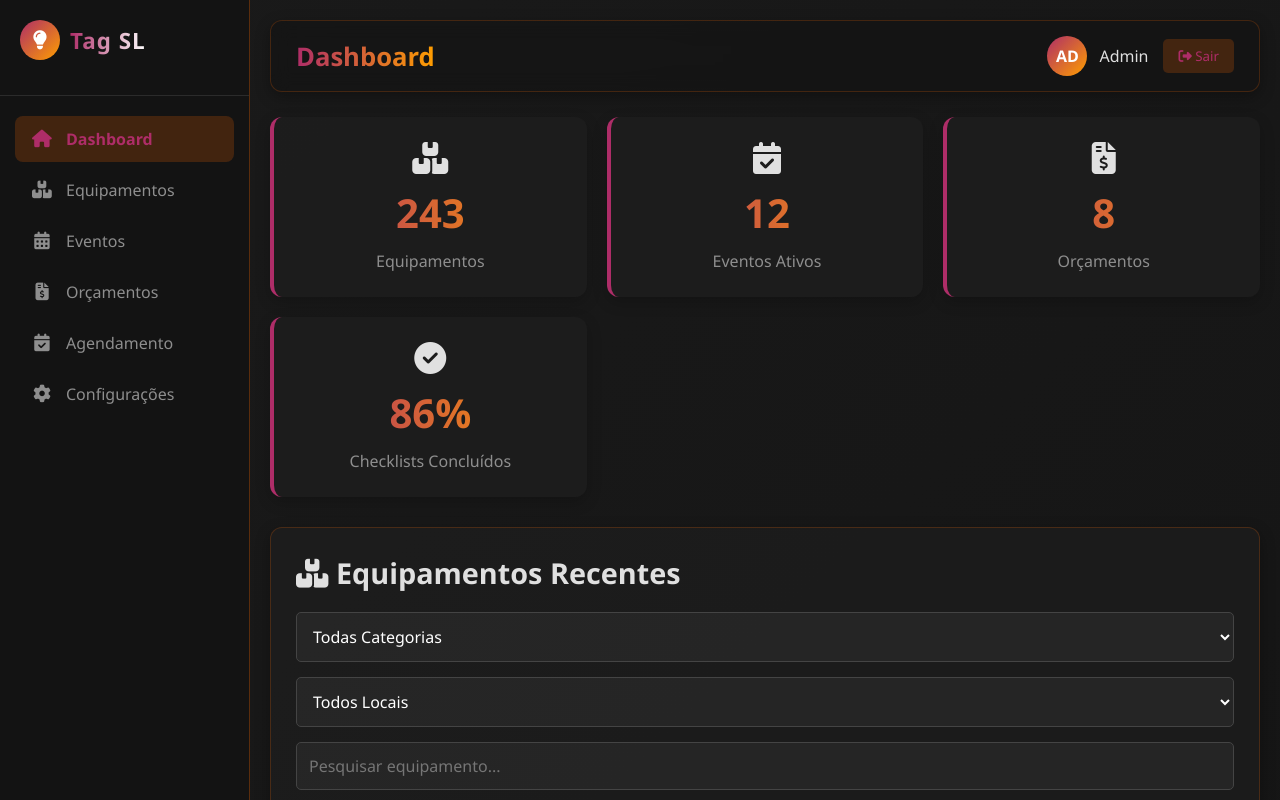
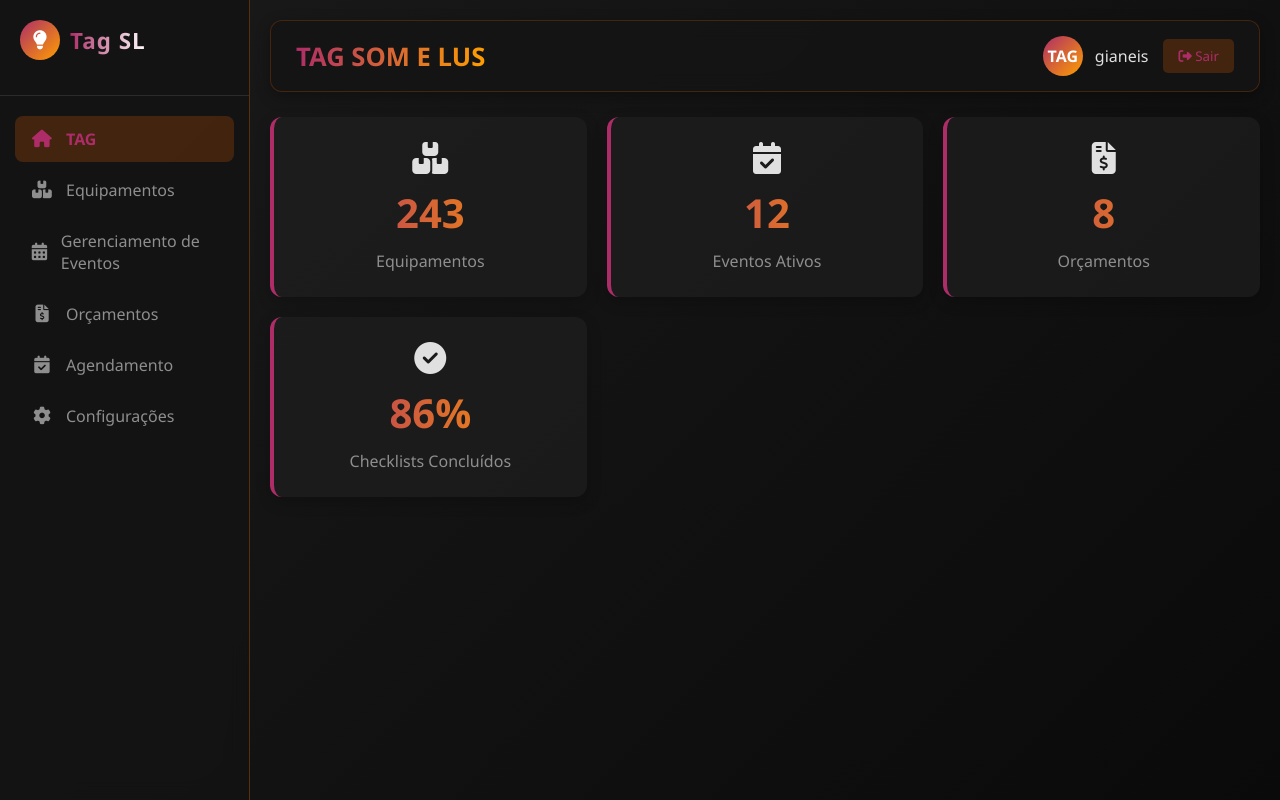
Before and after one commit to vitorgianeis/tag-som-, a plain HTML site: page index.html in a window 1280 px wide. Both pictures are taken after typing "name@example.com", "Sample123" into the empty fields and a click on the input "Acessar o Sistema". Shown: the top 800 px of the page. Drawn offline with Linux system fonts and the light colour scheme.

Commit message:
COMITANDO

```diff
--- a/index.html
+++ b/index.html
@@ -1363,7 +1363,6 @@ window.addEventListener('resize', adjustMobileView);
         <div class="background-effects">
             <div class="light-beam"></div>
             <div class="light-beam"></div>
-            <div class="light-beam"></div>
         </div>
 
         <!-- Cabeçalho -->
@@ -1419,7 +1418,7 @@ window.addEventListener('resize', adjustMobileView);
                 <li class="nav-item">
                     <a href="#" class="nav-link active" data-page="dashboard">
                         <i class="fas fa-home"></i>
-                        <span>Dashboard</span>
+                        <span>TAG</span>
                     </a>
                 </li>
                 <li class="nav-item">
@@ -1431,7 +1430,7 @@ window.addEventListener('resize', adjustMobileView);
                 <li class="nav-item">
                     <a href="#" class="nav-link" data-page="eventos">
                         <i class="fas fa-calendar-alt"></i>
-                        <span>Eventos</span>
+                        <span> Gerenciamento de Eventos</span>
                     </a>
                 </li>
                 <li class="nav-item">
@@ -1459,10 +1458,10 @@ window.addEventListener('resize', adjustMobileView);
         <div class="main-content">
             <!-- Topbar -->
             <div class="topbar">
-                <div class="page-title" id="currentPageTitle">Dashboard</div>
+                <div class="page-title" id="currentPageTitle">TAG SOM E LUS</div>
                 <div class="user-info">
-                    <div class="user-avatar">AD</div>
-                    <div class="user-name">Admin</div>
+                    <div class="user-avatar">TAG</div>
+                    <div class="user-name">gianeis</div>
                     <button class="logout-btn" id="logoutBtn">
                         <i class="fas fa-sign-out-alt"></i> Sair
                     </button>
@@ -1494,11 +1493,17 @@ window.addEventListener('resize', adjustMobileView);
                     </div>
                 </div>
 
+
+            </div>
+
+            <!-- Página de Equipamentos -->
+            <div class="page" id="equipamentos">
+
                 <div class="equipamentos-container">
-                    <h1><i class="fas fa-boxes"></i> Equipamentos Recentes</h1>
+                    <h1><i class="fas fa-boxes"></i> Controle de Equipamentos</h1>
 
                     <div class="filtros">
-                        <select id="filtro-categoria">
+                        <select id="filtro-categoria2">
                             <option value="">Todas Categorias</option>
                             <option value="estrutura">Estruturas</option>
                             <option value="iluminacao">Iluminação</option>
@@ -1507,17 +1512,17 @@ window.addEventListener('resize', adjustMobileView);
                             <option value="acessorio">Acessórios</option>
                         </select>
 
-                        <select id="filtro-local">
+                        <select id="filtro-local2">
                             <option value="">Todos Locais</option>
                             <option value="barracao">Barracão</option>
                             <option value="silene">Silene</option>
                             <option value="san-carlo">San Carlo</option>
                         </select>
 
-                        <input type="text" id="busca" placeholder="Pesquisar equipamento...">
+                        <input type="text" id="busca2" placeholder="Pesquisar equipamento...">
                     </div>
 
-                    <table id="tabela-equipamentos">
+                    <table id="tabela-equipamentos2">
                         <thead>
                             <tr>
                                 <th>Material</th>
@@ -1531,39 +1536,35 @@ window.addEventListener('resize', adjustMobileView);
                         </tbody>
                     </table>
                 </div>
-            </div>
-
-            <!-- Página de Equipamentos -->
-            <div class="page" id="equipamentos">
                 <div class="equipamentos-container">
-                    <h1><i class="fas fa-boxes"></i> Controle de Equipamentos</h1>
+                    <h1><i class="fas fa-boxes"></i> Equipamentos Recentes</h1>
 
                     <div class="filtros">
-                        <select id="filtro-categoria2">
+                        <select id="filtro-categoria">
                             <option value="">Todas Categorias</option>
                             <option value="estrutura">Estruturas</option>
                             <option value="iluminacao">Iluminação</option>
                             <option value="som">Sonorização</option>
+                            <option value="som">Painel de LED</option>
                             <option value="controle">Controles</option>
                             <option value="acessorio">Acessórios</option>
                         </select>
 
-                        <select id="filtro-local2">
+                        <select id="filtro-local">
                             <option value="">Todos Locais</option>
                             <option value="barracao">Barracão</option>
                             <option value="silene">Silene</option>
                             <option value="san-carlo">San Carlo</option>
                         </select>
 
-                        <input type="text" id="busca2" placeholder="Pesquisar equipamento...">
+                        <input type="text" id="busca" placeholder="Pesquisar equipamento...">
                     </div>
 
-                    <table id="tabela-equipamentos2">
+                    <table id="tabela-equipamentos">
                         <thead>
                             <tr>
                                 <th>Material</th>
                                 <th>Quantidade</th>
-                                <th>Local</th>
                                 <th>Observações</th>
                             </tr>
                         </thead>
```
